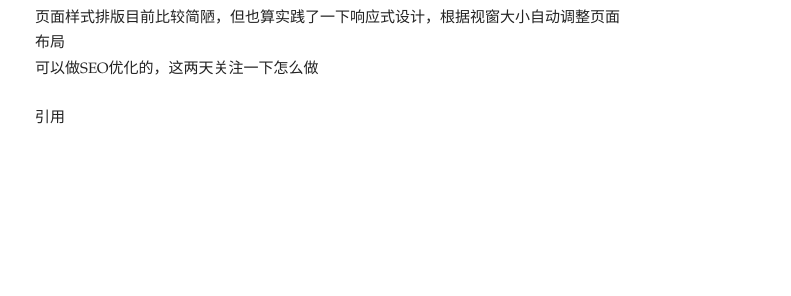
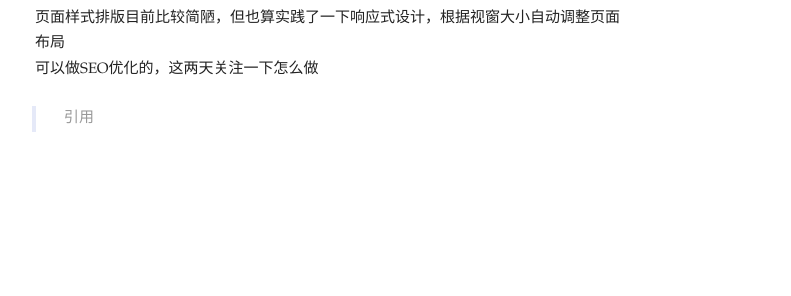
Before and after one commit to kenshinlin/archives, a Jekyll site: the page built from _posts/2013-10-21-testMd.md, in a window 1280 px wide. Shown: the part 176-472 px from the top of the page, without its empty margins (202-993 px from the left). Built offline with Jekyll 4.4.1, drawn with Linux system fonts in a browser that asks for light colours; comment, search, counter and statistics services are not loaded.

Commit message:
Update style.css

```diff
--- a/css/style.css
+++ b/css/style.css
@@ -23,6 +23,11 @@ a:hover {color:#9c6}
   line-height:1.7;
   margin:1.6em 0;
   font-size:15px;
+}
+blockquote{
+  border-left: 4px solid #E5E9F8;
+  padding: 0 25px;
+  color: #999;
 }
 .article h2, .article h1{
   line-height:1.7;
```
